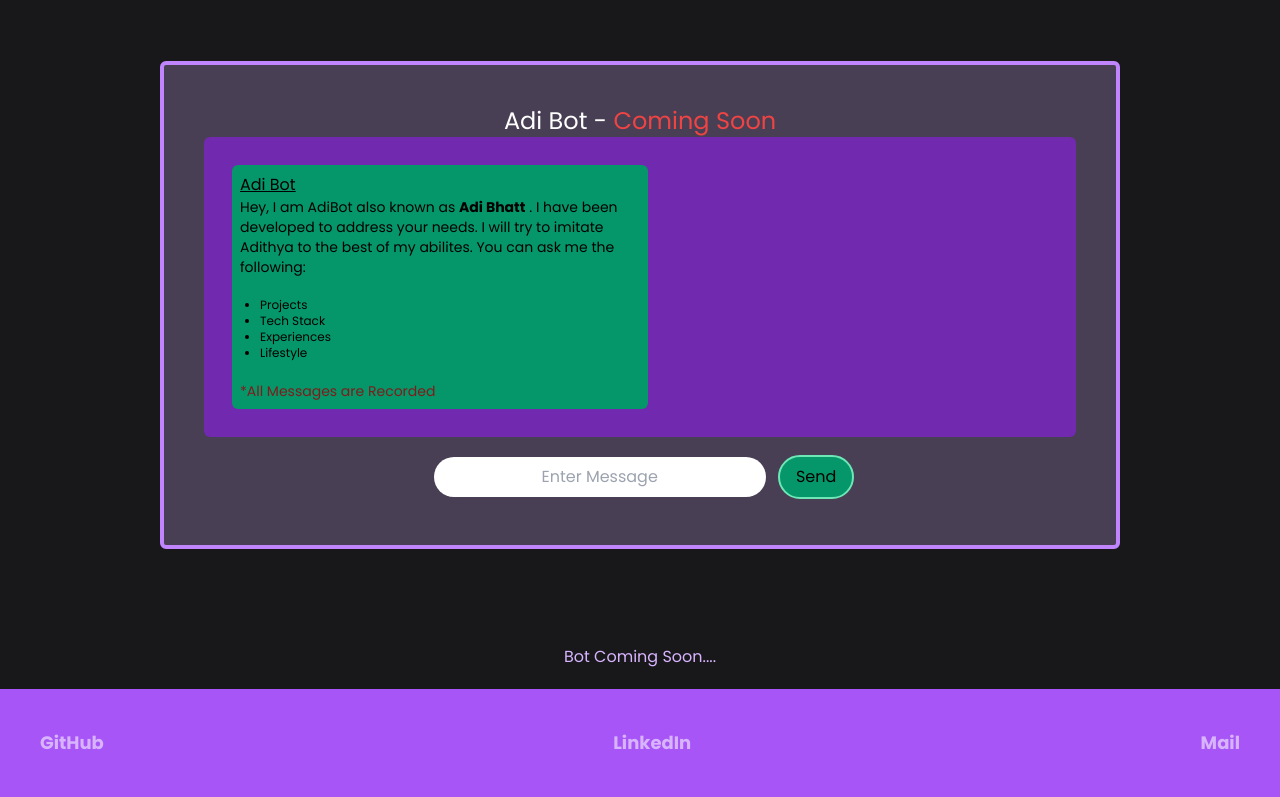
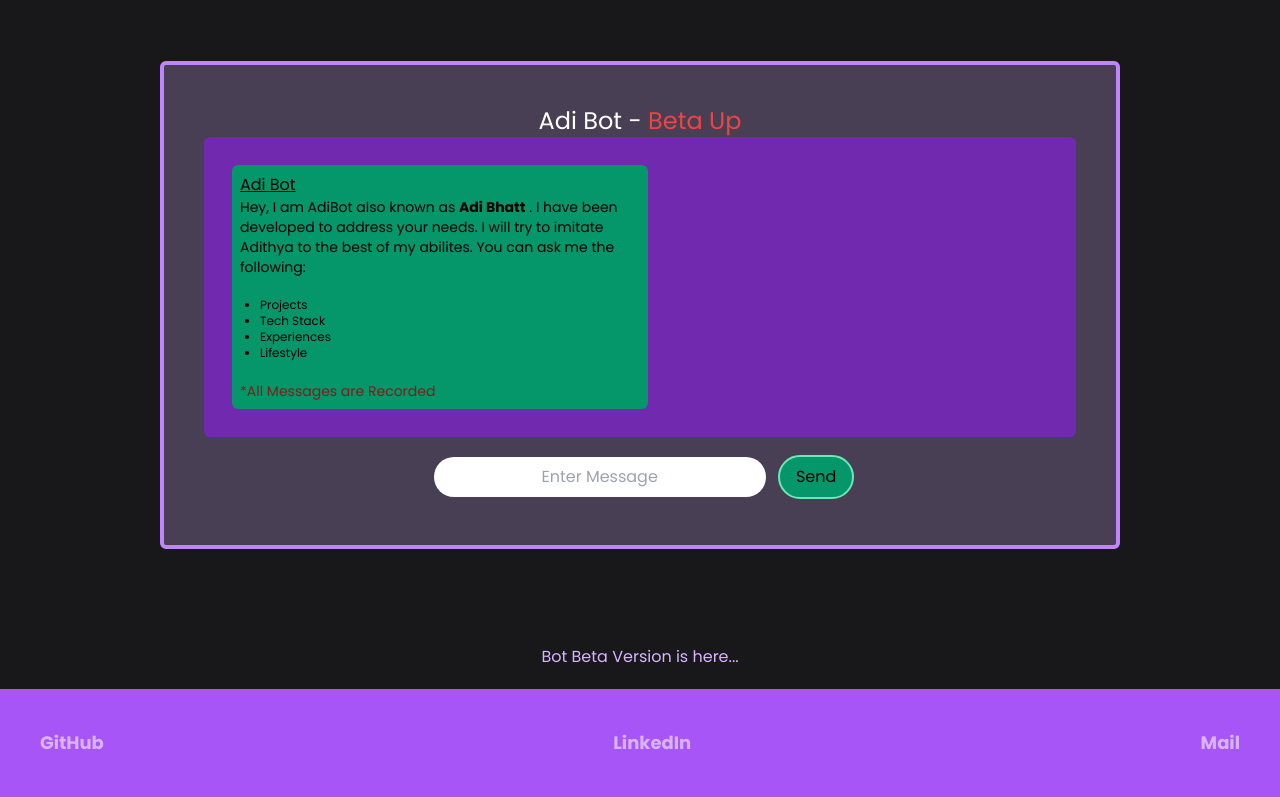
Before and after one commit to NarayanAdithya/Portfolio2.0, a Flask app: page / in a window 1280 px wide. Shown: the part 1159-1956 px from the top of the page. Run offline with Flask 2, Linux system fonts and the light colour scheme; data that the repository does not hold is empty; parts of the project's set-up code (start-up, migrations or seed data) failed here and were passed over; some libraries are stand-ins or nearby versions.

Commit message:
Bot Beta Done

```diff
--- a/app/bot/routes.py
+++ b/app/bot/routes.py
@@ -1,8 +1,2 @@
 from . import bot
 from app import db_m
-
-@bot.route('/hello')
-def bot_helloe():
-    todos = db_m.todos
-    todos.insert_one({'content': 'Trial', 'degree': 'Trial'})
-    return "Bot Hello Here"
--- a/app/templates/base.html
+++ b/app/templates/base.html
@@ -69,7 +69,7 @@
     {% block body %}
 
     {% endblock %}
-    <h1 class="text-center text-purple-300"> Bot Coming Soon....</h1>
+    <h1 class="text-center text-purple-300"> Bot Beta Version is here...</h1>
     <footer class="bg-purple-500 flex flex-col md:flex-row text-center text-purple-300 bottom-0 mt-5 p-10 justify-between " >
         <a href="https://github.com/NarayanAdithya"><h1 class="font-bold sm:text-lg text-md" >GitHub</h1></a>
         <a href="https://www.linkedin.com/in/adithya-narayan-3747081a3/"><h1 class="font-bold sm:text-lg text-md" >LinkedIn</h1></a>
--- a/app/templates/index.html
+++ b/app/templates/index.html
@@ -6,7 +6,8 @@
     $(document).ready(function(){
         socket = io.connect('http://' + document.domain + ':' + location.port + '/bot/chat');
         socket.on('received_message',function(msg){
-                var elem="<div  class=\" justify-self-start bot_message sm:m-2 bg-emerald-600 w-1/2 rounded-md p-2\" ><h6 class=\"text-md\" ><u>Adi Bot</u></h6><p class=\"md:text-sm  text-xs\">"+msg['text']+"</p></div>";
+                console.log(msg.data[0].text);
+                var elem="<div  class=\" justify-self-start bot_message sm:m-2 bg-emerald-600 w-1/2 rounded-md p-2\" ><h6 class=\"text-md\" ><u>Adi Bot</u></h6><p class=\"md:text-sm  text-xs\">"+msg.data[0].text+"</p></div>";
                 var message=document.getElementById('message').value;
                 var textarea=document.getElementById('user_message');
                 textarea.innerHTML+=elem;
@@ -97,7 +98,7 @@
     </div>
     {%endif%}
         <div id="bot" class="container rounded-md mt-24 mb-24 p-10 mx-auto border-purple-400 border-4 bg-purple-300 bg-opacity-25  w-full md:w-3/4  " >
-            <h3 class="text-center text-2xl text-white" >Adi Bot - <span class="text-red-500" >Coming Soon</span></h3>
+            <h3 class="text-center text-2xl text-white" >Adi Bot - <span class="text-red-500" >Beta Up</span></h3>
             <div id="user_message" class=" rounded-md grid grid-cols-1 bg-purple-700 p-2 sm:p-5 bg-opacity-75 overflow-auto max-h-96  ">
                 <div  class=" justify-self-start bot_message sm:m-2 bg-emerald-600 w-1/2 rounded-md p-2" >
                     <h6 class="text-md" ><u>Adi Bot</u></h6>
```
Also changed, not shown: app/bot/events.py (+4 -4 lines).
